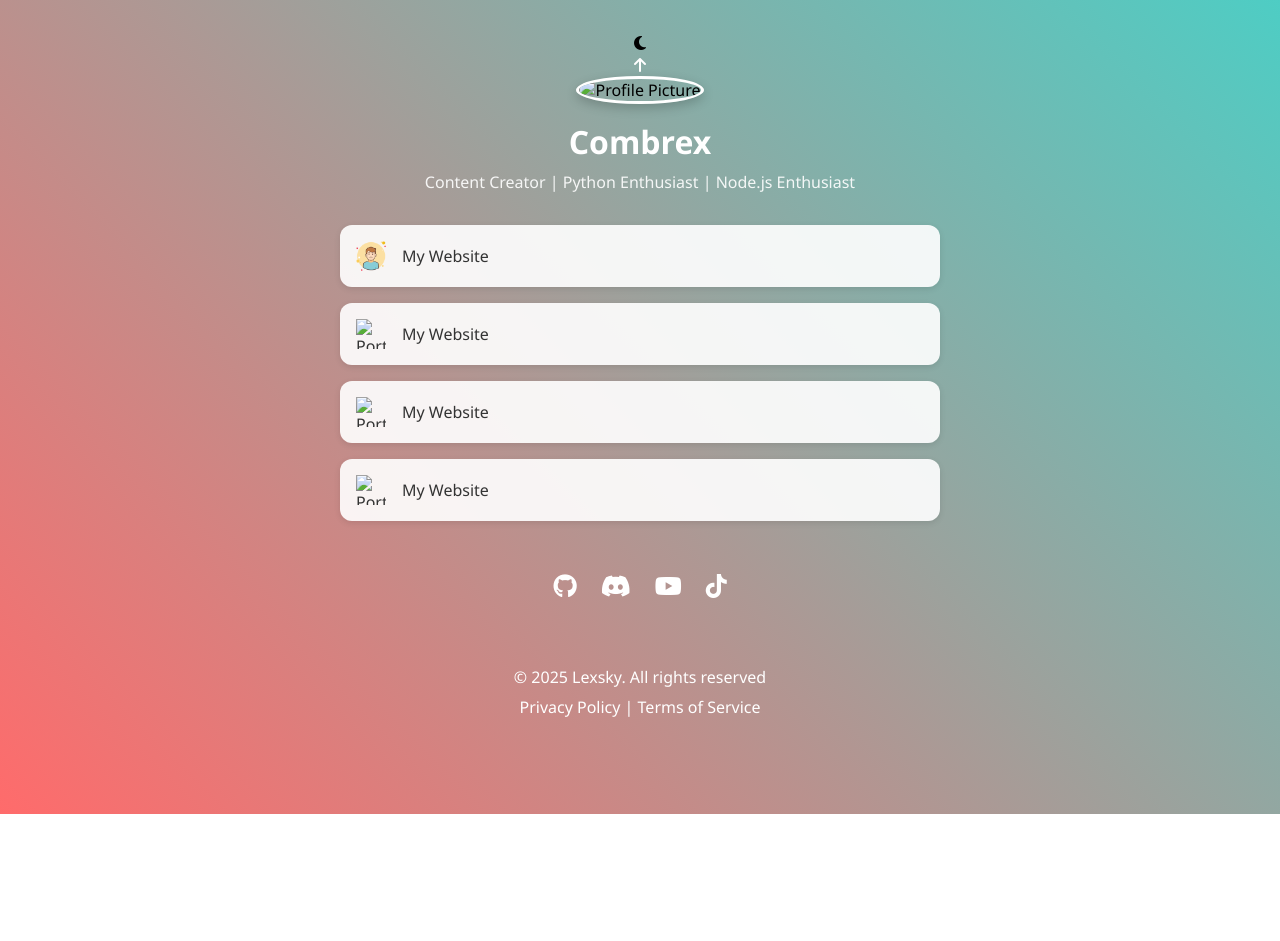
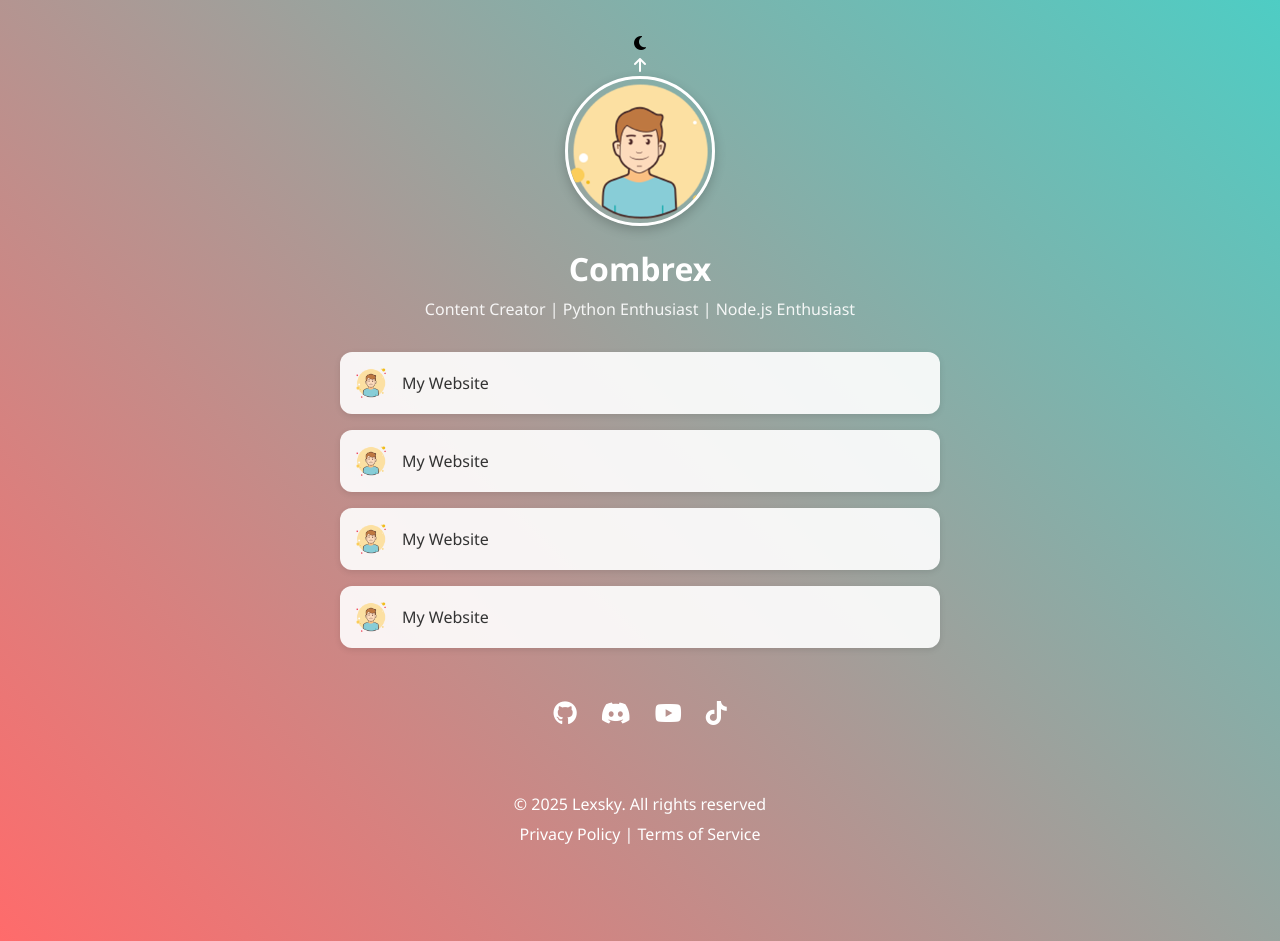
Before and after one commit to itsmebims/home, a plain HTML site: page index.html in a window 1280 px wide. Before the commit the page ends 814 px from the top, so only its background shows below. Drawn offline with Linux system fonts and the light colour scheme; the site is published under a folder, as on GitHub Pages, so addresses that start at the root find nothing.

Commit message:
Update index.html

```diff
--- a/index.html
+++ b/index.html
@@ -482,7 +482,7 @@
 <body>
     <div class="container">
         <div class="profile-section">
-            <img src="/img/avatar.png" alt="Profile Picture" class="profile-img">
+            <img src="./img/avatar.png" alt="Profile Picture" class="profile-img">
             <h1 class="name">Combrex</h1>
             <p class="bio">Content Creator | Python Enthusiast | Node.js Enthusiast</p>
 
@@ -493,17 +493,17 @@
                 </a>
                 <div class="links-container">
                 <a href="#" class="link-button">
-                    <img src="/assets/img/avatar.png" alt="Portfolio" class="link-icon">
+                    <img src="./assets/img/avatar.png" alt="Portfolio" class="link-icon">
                     My Website
                 </a>
                 <div class="links-container">
                 <a href="#" class="link-button">
-                    <img src="/assets/img/avatar.png" alt="Portfolio" class="link-icon">
+                    <img src="./assets/img/avatar.png" alt="Portfolio" class="link-icon">
                     My Website
                 </a>
                 <div class="links-container">
                 <a href="#" class="link-button">
-                    <img src="/assets/img/avatar.png" alt="Portfolio" class="link-icon">
+                    <img src="./assets/img/avatar.png" alt="Portfolio" class="link-icon">
                     My Website
                 </a>
             </div>
```
